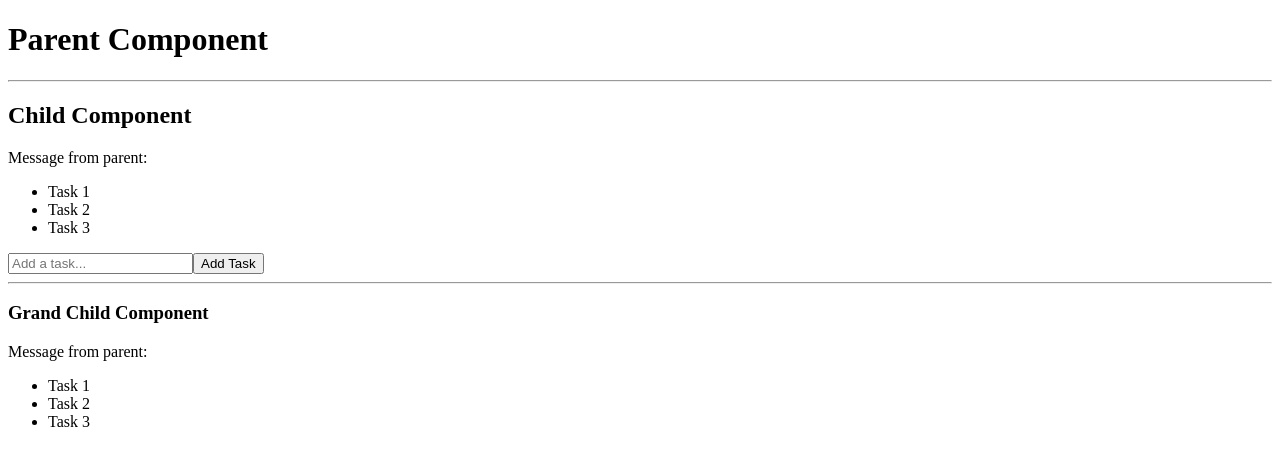
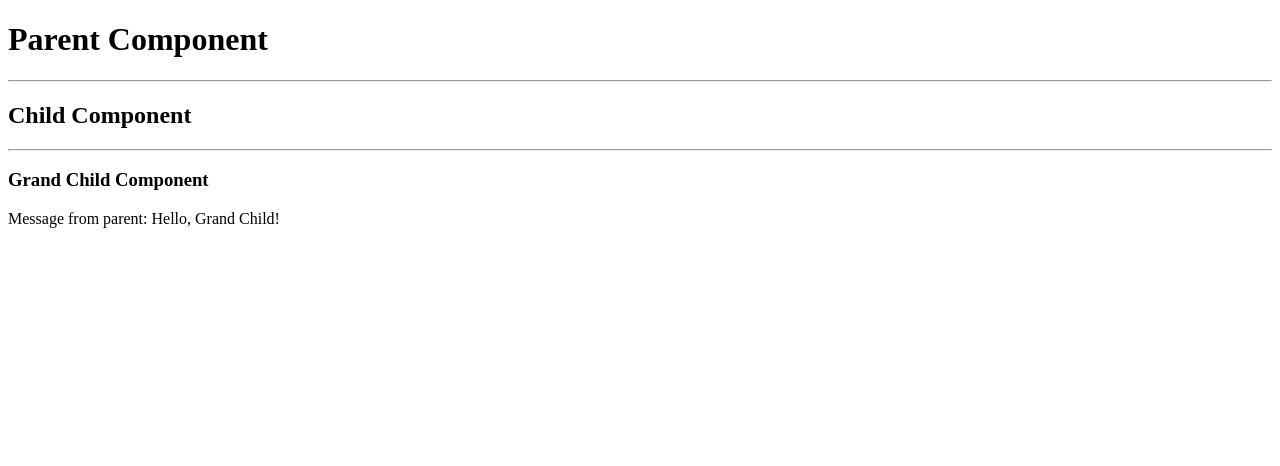
Before and after one commit to githubscientist/fsd57wde, a React (Vite) app: page / in a window 1280 px wide. Shown: the top 466 px of the page. Built offline with nearby package versions, Linux system fonts and the light colour scheme.

Commit message:
context api

```diff
--- a/src/App.jsx
+++ b/src/App.jsx
@@ -1,35 +1,20 @@
-import { useState } from "react";
+import { createContext, useState } from "react";
 import ChildComponent from "./components/ChildComponent";
+
+// Create a context for sharing the message state to the entire component tree
+export const MessageContext = createContext();
 
 const App = () => {
 
     const [message, setMessage] = useState('Hello, Grand Child!');
-    const [tasks, setTasks] = useState([
-        {
-            id: 1,
-            title: 'Task 1',
-            completed: false
-        },
-        {
-            id: 2,
-            title: 'Task 2',
-            completed: true
-        },
-        {
-            id: 3,
-            title: 'Task 3',
-            completed: false
-        }
-    ]);
 
   return (
-      <div>
+    <div>
         <h1>Parent Component</h1>
         <hr />
-          <ChildComponent
-              tasks={tasks}
-              setTasks={setTasks}
-              />
+        <MessageContext.Provider value={{message}}>
+            <ChildComponent />
+        </MessageContext.Provider>
     </div>
   )
 }
--- a/src/components/ChildComponent.jsx
+++ b/src/components/ChildComponent.jsx
@@ -1,39 +1,12 @@
 import GrandChildComponent from "./GrandChildComponent";
 
-const ChildComponent = ({ tasks, setTasks }) => {
-
-    const addNewTask = (e) => {
-        e.preventDefault();
-
-        setTasks([
-            ...tasks,
-            {
-                id: tasks.length + 1,
-                title: e.target[0].value,
-                completed: false
-            }
-        ]);
-    }
+const ChildComponent = () => {
 
   return (
       <div>
           <h2>Child Component</h2>
-          <p>Message from parent:</p><ul>
-              {
-                  tasks.map(task => (
-                      <li key={task.id}>{ task.title }</li>
-                  ))
-              }
-          </ul>
-          <form onSubmit={addNewTask}>
-              <input
-                  type="text"
-                  placeholder="Add a task..."
-              />
-              <button type="submit">Add Task</button>
-          </form>
           <hr />
-          <GrandChildComponent tasks={ tasks } />
+          <GrandChildComponent />
     </div>
   )
 }
--- a/src/components/GrandChildComponent.jsx
+++ b/src/components/GrandChildComponent.jsx
@@ -1,15 +1,14 @@
-const GrandChildComponent = ({ tasks }) => {
+import { useContext } from "react";
+import { MessageContext } from "../App";
+
+const GrandChildComponent = () => {
+
+    const { message } = useContext(MessageContext);
+
   return (
       <div>
           <h3>Grand Child Component</h3>
-          <p>Message from parent: </p>
-          <ul>
-              {
-                  tasks.map(task => (
-                        <li key={task.id}>{ task.title }</li>
-                  ))
-              }
-          </ul>
+          <p>Message from parent: { message }</p>
     </div>
   )
 }
```
Also changed, not shown: 1 other file (tests, documents, lock files or other folders).
